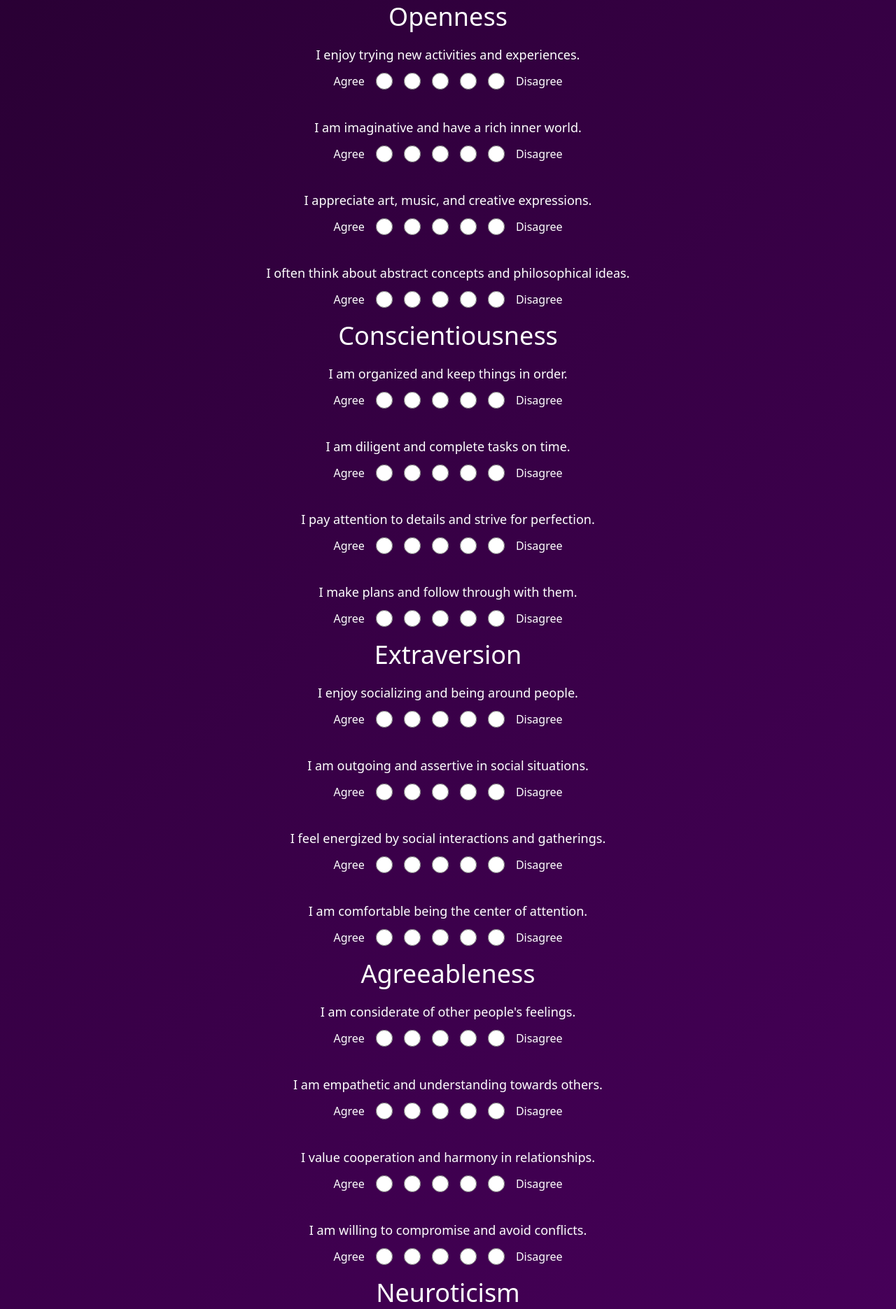
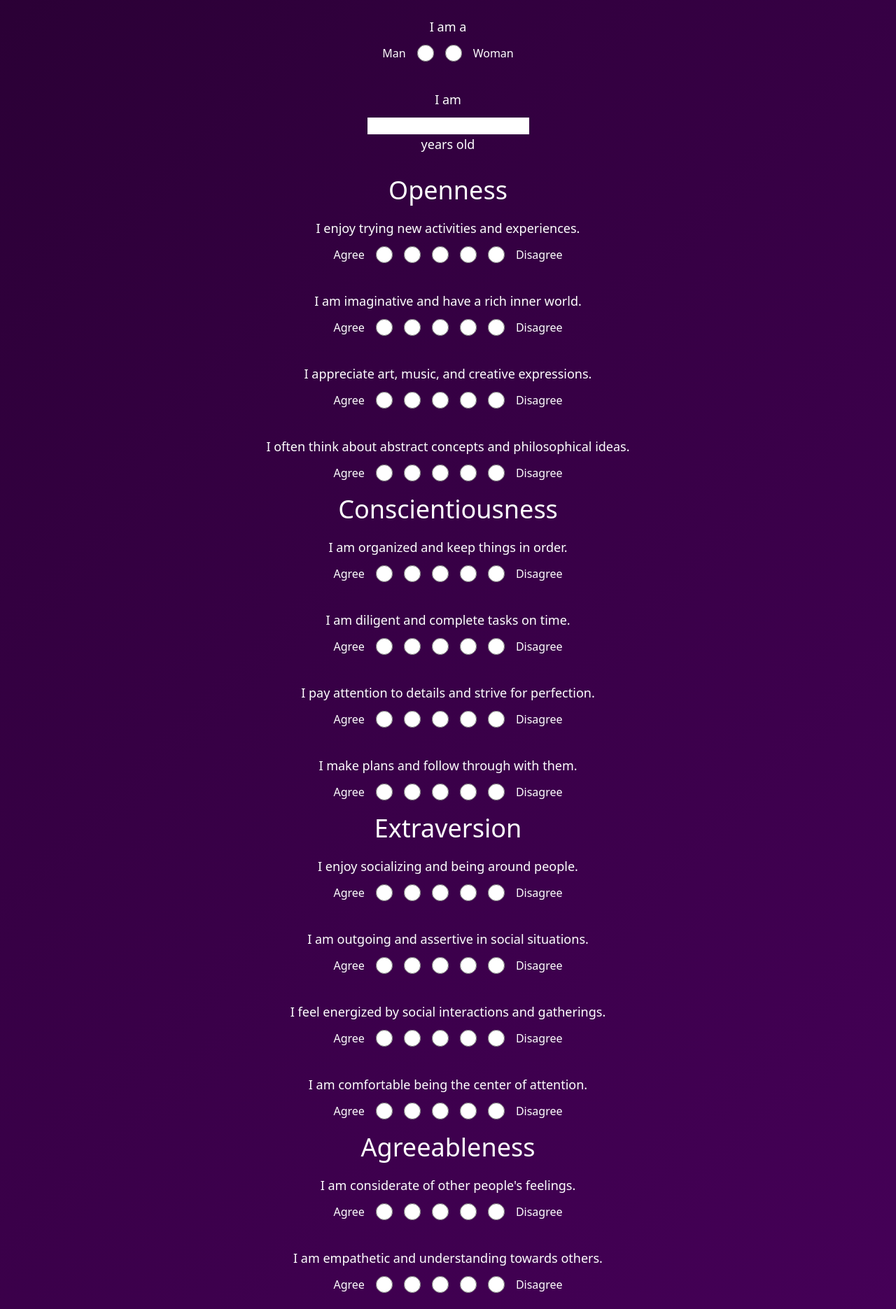
Before and after one commit to ravi-aratchige/spacefarer, a Flask app: page /form in a window 1280 px wide. Shown: the part 60-1931 px from the top of the page at 70% size. Run offline with Flask 3, Linux system fonts and the light colour scheme.

Commit message:
Added age and gender to form

```diff
--- a/flask-app/app.py
+++ b/flask-app/app.py
@@ -26,6 +26,24 @@ def handle_form():
 
         # NOTE:
         # A POST request means that the user has submitted a completed form.
+
+        # obtaining gender and age
+
+        gender = 0
+
+        if request.form.get('gender') == 'male':
+            gender = 1
+
+        # NOTE:
+        # gender has a default of 0 (female) since the ML model denotes the gender
+        # of female samples as 0
+
+        age = int(request.form.get('age'))
+
+        print(gender)
+        print(type(gender))
+        print(age)
+        print(type(age))
 
         # initializing variables to store total value for each personality trait
 
--- a/flask-app/static/css/main.css
+++ b/flask-app/static/css/main.css
@@ -692,6 +692,11 @@ video {
   color: rgb(255 255 255 / var(--tw-text-opacity));
 }
 
+.text-black {
+  --tw-text-opacity: 1;
+  color: rgb(0 0 0 / var(--tw-text-opacity));
+}
+
 .hover\:bg-violet-400:hover {
   --tw-bg-opacity: 1;
   background-color: rgb(167 139 250 / var(--tw-bg-opacity));
--- a/flask-app/templates/form.html
+++ b/flask-app/templates/form.html
@@ -3,6 +3,22 @@
 {% block form %}
     <section class="flex flex-col align-center text-center">
         <form action="" method="POST">
+
+            <div class="p-5">
+                <h2 class="text-lg pb-3">I am a</h2>
+                <div class="flex justify-center gap-x-4">
+                    <label>Man</label>
+                    <input type="radio" name="gender" value="male" class="h-6 w-6" />
+                    <input type="radio" name="gender" value="female" class="h-6 w-6" />
+                    <label>Woman</label>
+                </div>
+            </div>
+
+            <div class="p-5">
+                <h2 class="text-lg pb-3">I am</h2>
+                <input type="number" name="age" class="text-black" />
+                <h2 class="text-lg pb-3">years old</h2>
+            </div>
 
             <!-- Section 1: Openness -->
 
```
